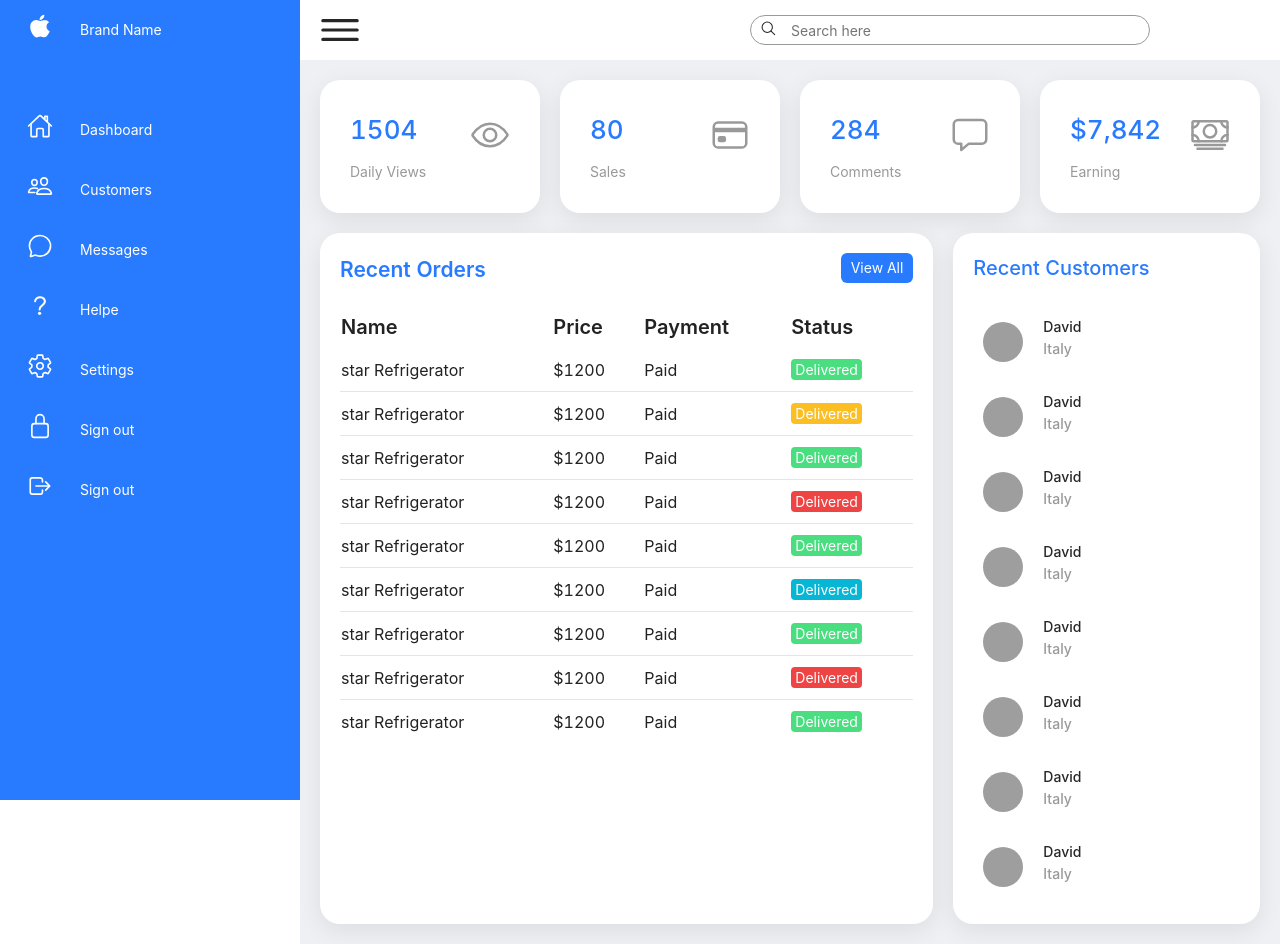
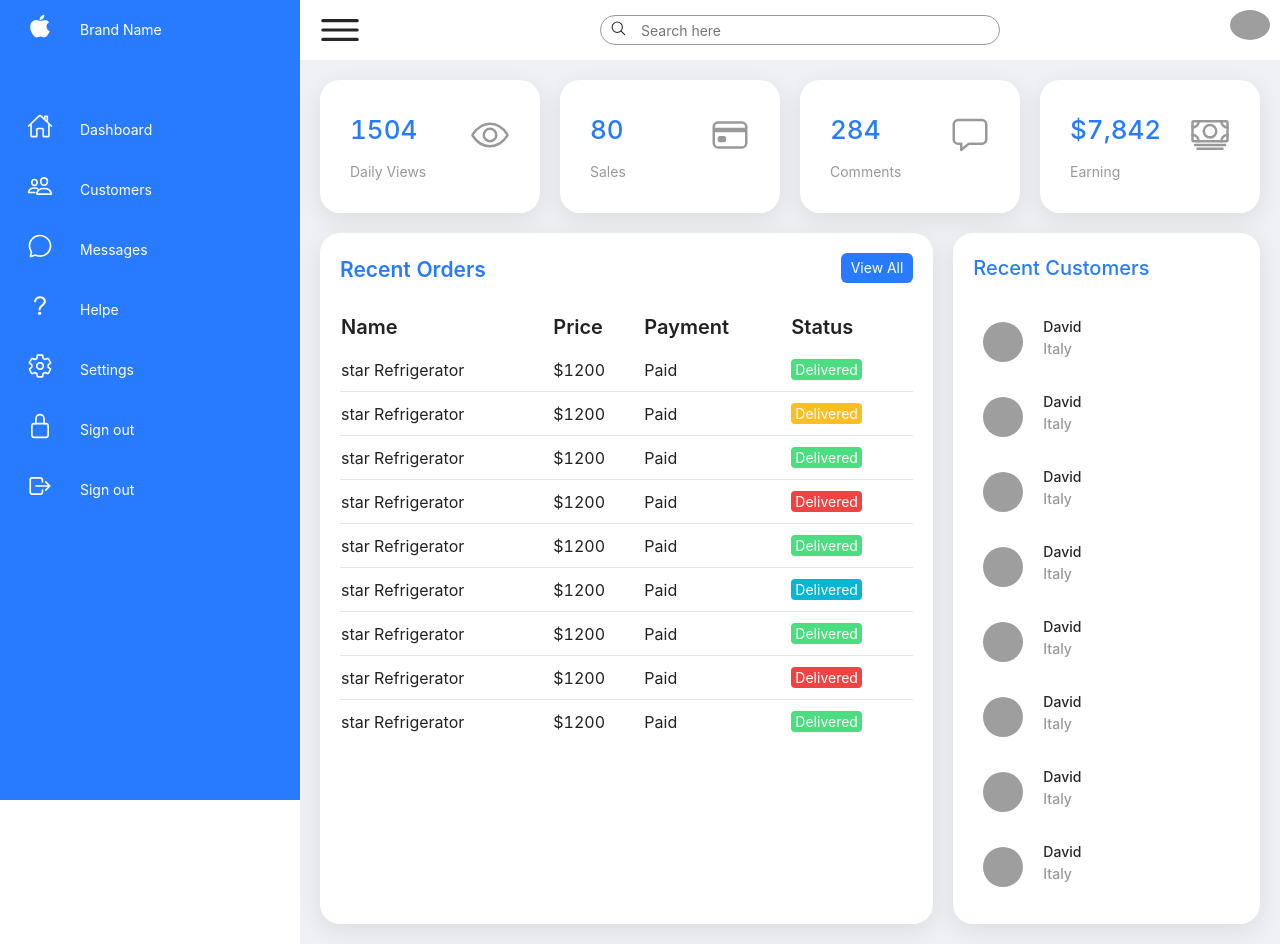
Before and after one commit to chezupo/com.zhuche.admin, a React (Vite) app: page / in a window 1280 px wide. Built offline with nearby package versions, Linux system fonts and the light colour scheme; grey boxes are pictures that could not be loaded.

Commit message:
fix: fix the bug that the top bar style is not stickied.

```diff
--- a/src/container/Layout/style.module.less
+++ b/src/container/Layout/style.module.less
@@ -154,7 +154,7 @@
   }
   .topBar {
     width: 100%;
-    position: fixed;
+    position: sticky;
     top: 0;
     height: @itemSize;
     background: var(--white);
@@ -212,7 +212,6 @@
 }
 
 .mainContainer {
-  margin-top: @topBarHeight;
   min-height: @mainContainerHeight;
   padding: var(--grap);
 }
```
